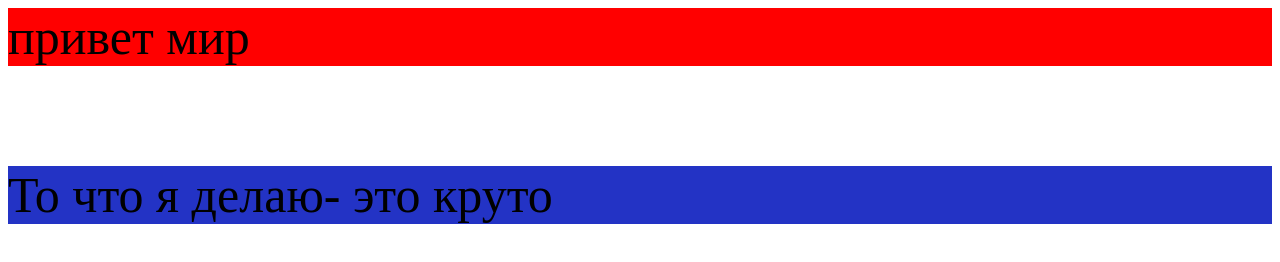
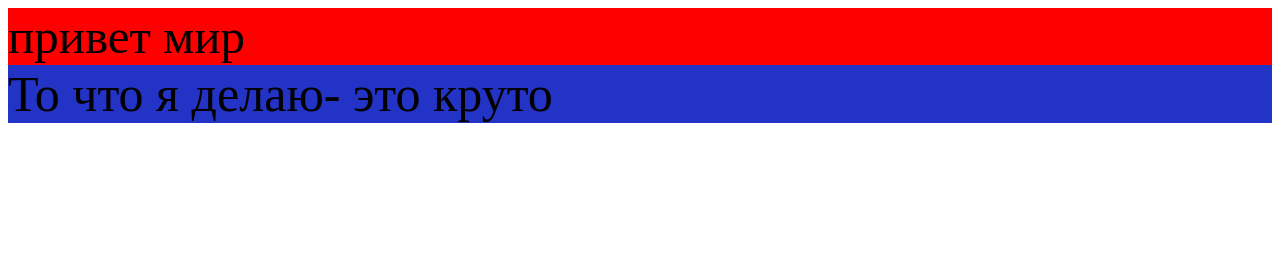
Before and after one commit to Nbvehsxtd/first-projekt, a plain HTML site: page index.html in a window 1280 px wide. Drawn offline with Linux system fonts and the light colour scheme.

Commit message:
Все отлично

```diff
--- a/index.html
+++ b/index.html
@@ -1,5 +1,5 @@
 <!DOCTYPE html>
-<html lang="en">
+<html lang="ru">
 <head>
     <meta charset="UTF-8">
     <meta name="viewport" content="width=device-width, initial-scale=1.0">
--- a/style.css
+++ b/style.css
@@ -1,7 +1,6 @@
 .div {
-    font-size: 50px;
+    font-size: 49px;
     background-color: red;
-    margin-bottom: 100px;
 }
 .div1 {
     font-size: 50px;
```
